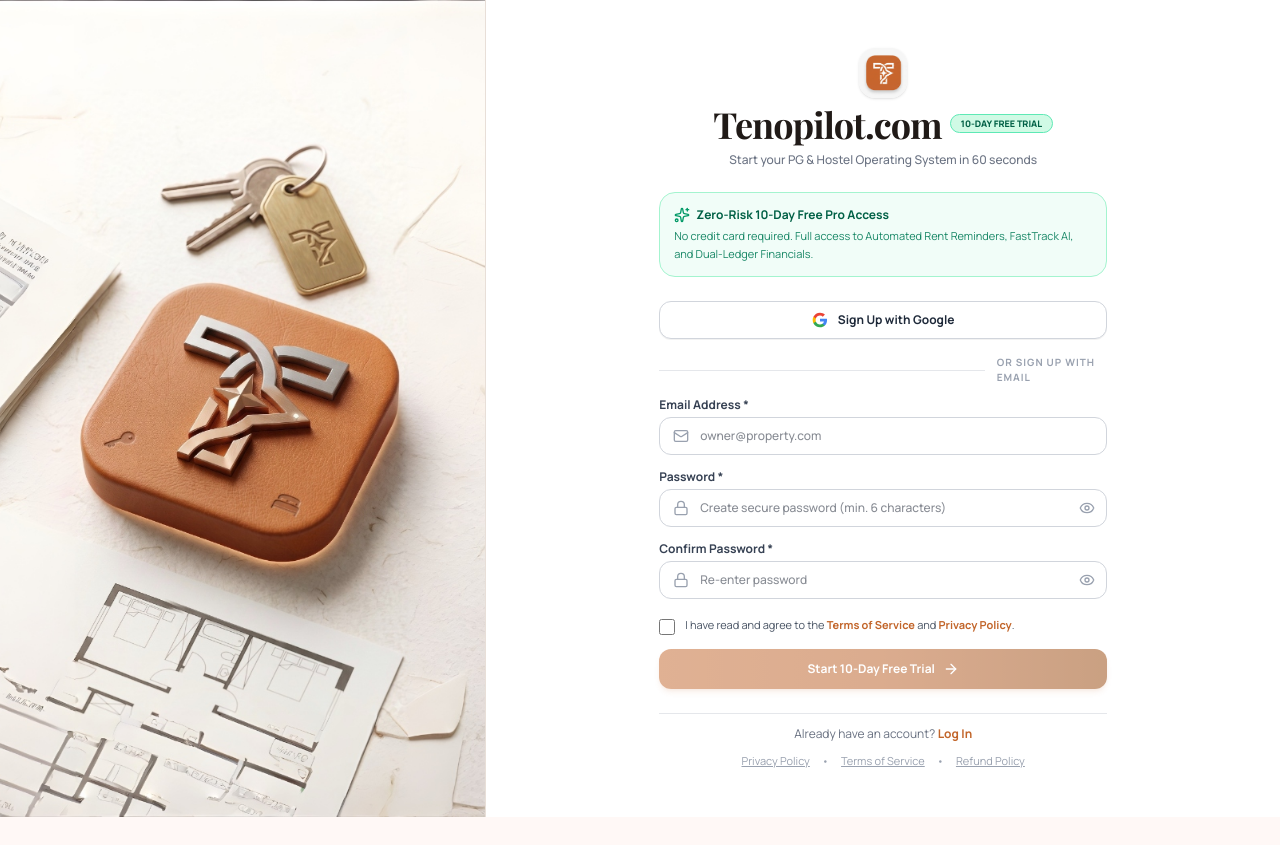
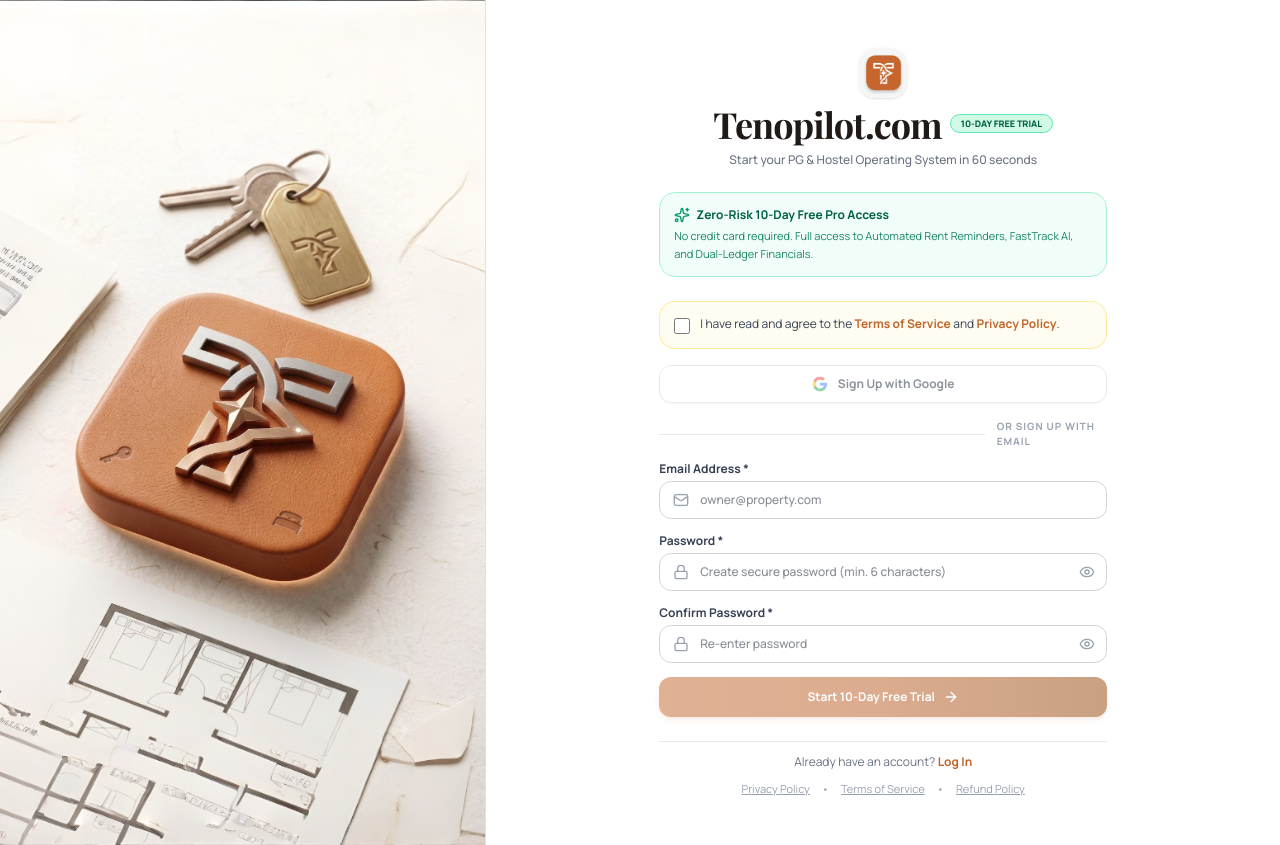
Before and after one commit to rameshdarisi03/Tenopilot.com, a Next.js app: page /signup in a window 1280 px wide. Before the commit the page ends 817 px from the top, so only its background shows below. Built offline with nearby package versions, Linux system fonts and the light colour scheme; no server answers; the database is empty; a web font is replaced by a local one.

Commit message:
fix(signup): place Terms & Privacy consent checkbox prominently above Google Sign Up button and enforce validation

```diff
--- a/app/signup/page.tsx
+++ b/app/signup/page.tsx
@@ -93,6 +93,10 @@
 
   const handleGoogleSignUp = async () => {
     setError(null);
+    if (!agreedToTerms) {
+      setError("Please check the box to agree to the Terms of Service and Privacy Policy before continuing with Google.");
+      return;
+    }
     setIsLoading(true);
     try {
       const authResult = await loginWithGoogle(true);
@@ -440,12 +444,43 @@
             </div>
           ) : (
             <div className="space-y-4">
+              {/* Terms of Service & Privacy Policy Universal Consent Checkbox */}
+              <div className="p-3.5 rounded-2xl bg-amber-50/70 border border-amber-200/80 transition-all">
+                <label className="flex items-start gap-2.5 cursor-pointer text-xs text-gray-700 leading-snug">
+                  <input
+                    type="checkbox"
+                    checked={agreedToTerms}
+                    onChange={(e) => setAgreedToTerms(e.target.checked)}
+                    className="mt-0.5 w-4 h-4 rounded border-gray-300 text-[#c2652a] focus:ring-[#c2652a] cursor-pointer shrink-0 accent-[#c2652a]"
+                  />
+                  <span>
+                    I have read and agree to the{" "}
+                    <Link
+                      href="/terms"
+                      target="_blank"
+                      className="font-bold text-[#c2652a] hover:underline"
+                    >
+                      Terms of Service
+                    </Link>{" "}
+                    and{" "}
+                    <Link
+                      href="/privacy"
+                      target="_blank"
+                      className="font-bold text-[#c2652a] hover:underline"
+                    >
+                      Privacy Policy
+                    </Link>
+                    .
+                  </span>
+                </label>
+              </div>
+
               {/* 1. Google 1-Click Sign-Up Button */}
               <button
                 type="button"
                 onClick={handleGoogleSignUp}
-                disabled={isLoading}
-                className="w-full py-2.5 px-4 rounded-xl border border-gray-300 bg-white hover:bg-gray-50 text-gray-800 font-bold text-xs shadow-2xs flex items-center justify-center gap-2.5 cursor-pointer transition-all active:scale-98 disabled:opacity-50"
+                disabled={isLoading || !agreedToTerms}
+                className="w-full py-2.5 px-4 rounded-xl border border-gray-300 bg-white hover:bg-gray-50 text-gray-800 font-bold text-xs shadow-2xs flex items-center justify-center gap-2.5 cursor-pointer transition-all active:scale-98 disabled:opacity-50 disabled:cursor-not-allowed"
               >
                 <svg className="w-4 h-4 shrink-0" viewBox="0 0 24 24">
                   <path
@@ -574,37 +609,6 @@
                   </div>
                 </div>
 
-                {/* Terms of Service & Privacy Policy Consent Checkbox */}
-                <div className="pt-1">
-                  <label className="flex items-start gap-2.5 cursor-pointer text-[11px] text-gray-600 leading-snug">
-                    <input
-                      type="checkbox"
-                      checked={agreedToTerms}
-                      onChange={(e) => setAgreedToTerms(e.target.checked)}
-                      className="mt-0.5 w-4 h-4 rounded border-gray-300 text-[#c2652a] focus:ring-[#c2652a] cursor-pointer shrink-0 accent-[#c2652a]"
-                    />
-                    <span>
-                      I have read and agree to the{" "}
-                      <Link
-                        href="/terms"
-                        target="_blank"
-                        className="font-bold text-[#c2652a] hover:underline"
-                      >
-                        Terms of Service
-                      </Link>{" "}
-                      and{" "}
-                      <Link
-                        href="/privacy"
-                        target="_blank"
-                        className="font-bold text-[#c2652a] hover:underline"
-                      >
-                        Privacy Policy
-                      </Link>
-                      .
-                    </span>
-                  </label>
-                </div>
-
                 {/* Submit Button */}
                 <button
                   type="submit"
```
